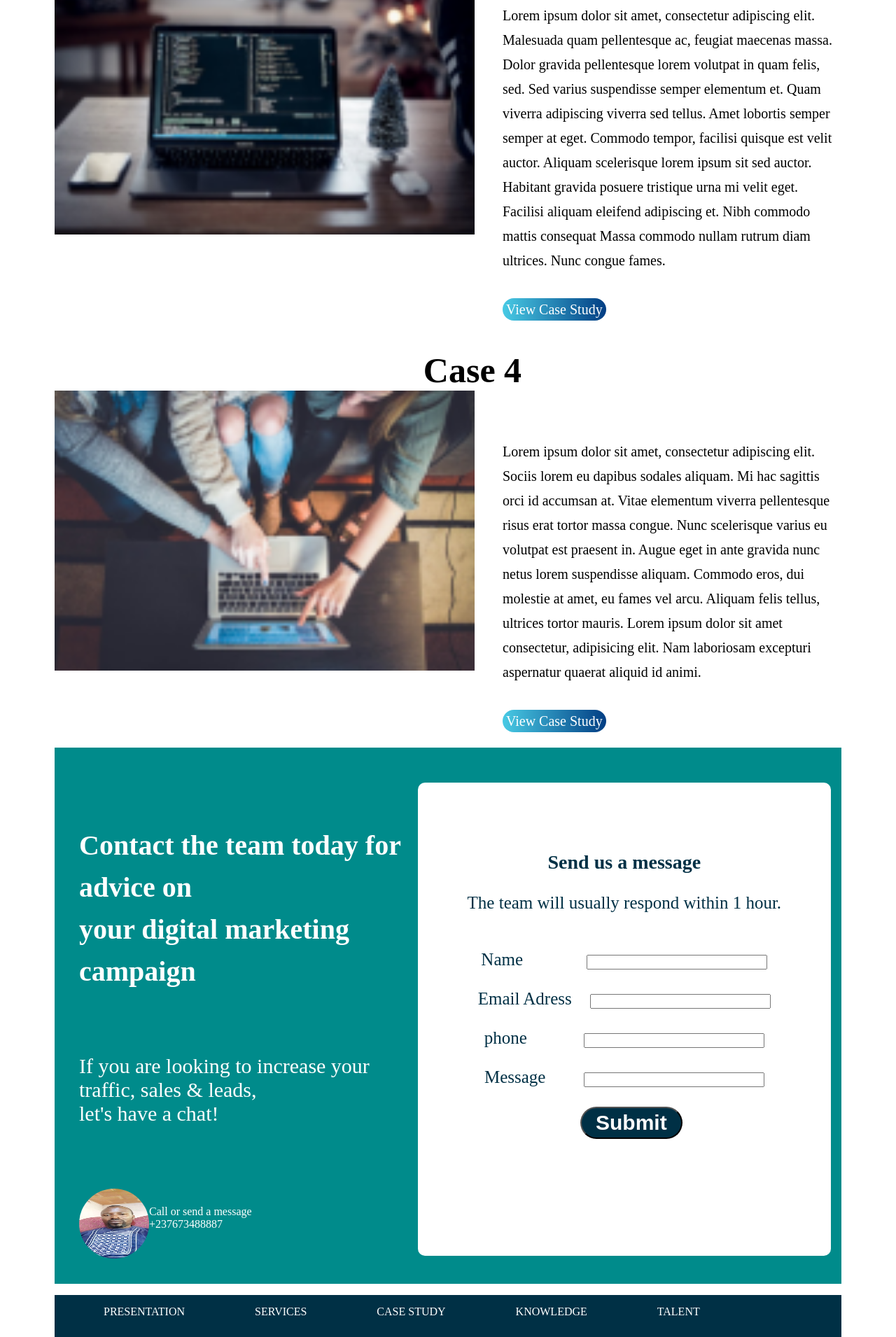
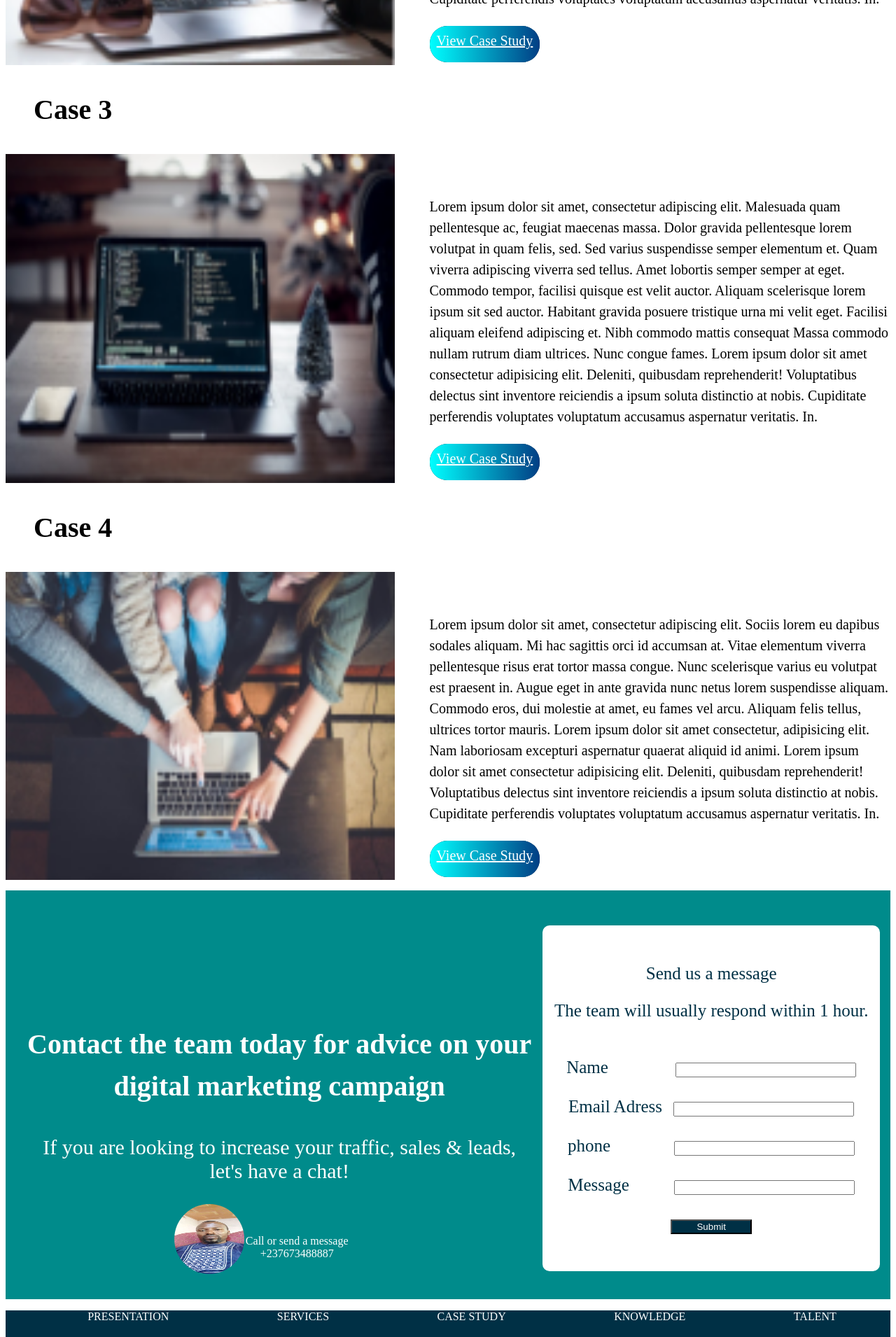
Before and after one commit to nkeumosoft/ninjashpere, a Django app: template website/websitecore/templates/websitecore/case-study.html in a window 1280 px wide; the page is wider, and only the part inside the window is pictured. Shown: the part 1560-3470 px from the top of that part at 70% size. Run offline with Django 3.2, Linux system fonts and the light colour scheme; the template is opened without the code that fills it, so the values that code supplies are empty.

Commit message:
reprise complète du css avec modification des noms des classes

```diff
--- a/website/websitecore/static/websitecore/css/case-study.css
+++ b/website/websitecore/static/websitecore/css/case-study.css
@@ -1,193 +1,180 @@
 * {
     box-sizing: content-box;
-}
-
-div.navbar {
-    display: flex;
-    justify-content: space-between;
-    height: 28px;
-    font-weight: 800;
-    font-size: 16px;
-    line-height: 28px;
-    font-family: poppins;
-    padding-top: 20px;
-    list-style: none;
-    margin-left: 70px;
-}
-
-.logo {
-    height: 25px;
-}
-
-nav {
-    display: flex;
-    gap: 90px;
 
 }
 
-.search-bar-icon {
-    height: 20px;
+.titre-principal {
+    text-align: center;
+    padding-top: 40px;
+    font-size: 40px;
+}
+nav ul {
+    display: flex;
+    list-style: none;
+    text-decoration: none;
+    justify-content: space-around;
 }
 
-div.navbar li a {
+.navbar a {
+
     text-decoration: none;
     color: #003045;
 }
 
-div.nav {
-    color: white;
+.head {
+    background-image: url(../../../static/websitecore/img/case-study-images/dev2.jpeg);
+    background-repeat: no-repeat;
+    background-size: 100%;
+    color: #fff;
+    padding-bottom: 15px;
 }
 
-div.navbar a:hover {
-    border-bottom: solid 2px aqua;
+.contact-btn {
+    background-color: #003045;
+    color: white;
+    border-radius: 10px;
+    background-color: #003045;
+    padding-bottom: 10px, 10px, 30px;
+
 }
 
-.head {
-    background-image: url(../../../static/websitecore/img/case-study-images/dev2.jpeg);
-    padding-top: 30px;
-    margin-top: 30px;
-    margin-left: 70px;
-    margin-right: 70px;
+.contact-btn a {
     color: #fff;
 }
 
-.title {
-    font-family: lexend;
-    font-size: 50px;
+.case-study-devise {
     text-align: center;
-    margin-left: 70px;
-    margin-top: 20px;
-
+    margin-top: -20px;
 }
 
-.titre1 {
-    font-family: lexend;
-    margin-left: auto;
-    margin-right: auto;
-}
-
-.description {
-    font-family: souce sans pro;
-    font-style: normal;
-    font-size: 20px;
-    line-height: 35px;
-    width: vw;
-    color: #000000;
-    margin-left: 20px;
+.case-study-img {
+    width: 50vw;
+    height: px;
 }
 
 .case-study-img-plus-description {
     display: flex;
-    gap: 20px;
 }
 
-
-.case-study-img {
-    height: 400px;
-    margin-top: -50px;
+.description {
+    width: 60%;
+    line-height: 30px;
+    font-size: 20px;
+    margin-left: 50px;
+    margin-top: 60px;
 }
 
-a.lien {
-    text-decoration: none;
-    font-size: 15px;
-    padding: 15px;
-    padding-bottom: 20px;
-    margin-bottom: -40px;
+.btn-viewcase {
+    background-color: #003045;
+    color: #fff;
+    padding: 10px 10px 20px;
+    border-radius: 25px;
+    background-image: linear-gradient(to left, #023E84, aqua);
 }
 
+.title {
 
+    font-size: 40px;
+    margin-left: 40px;
+}
+
+.bloc-contact-et-formulaire {
+    display: flex;
+    justify-content: space-around;
+    background-color: darkcyan;
+    padding: 50px 15px 40px;
+    color: #fff;
+    margin-top: 15px;
+}
+
+.formulaire {
+    background-color: #fff;
+    color: #003045;
+    padding-top: 30px;
+    width: 65%;
+    text-align: center;
+    border-radius: 10px;
+    font-size: 25px;
+}
+.name {
+    margin-left: 90px;
+    width: 250px;
+}
+.num {
+    margin-left: 85px;
+    width: 250px;
+}
+.sms {
+    margin-left: 58px;
+    width: 250px;
+}
+
+.email {
+    width: 250px;
+    margin-left: 10px;
+}
+
+.mon-image {
+    width: 100px;
+    height: 100px;
+    border-radius: 100%;
+    margin-left: -200px;
+}
+.simplecontact {
+    text-align: center;
+    padding: 100px 15px 0px;
+}
+.simplecontact-sms {
+    margin-top: -60px;
+    margin-left: 50px;
+}
+.firstp {
+    font-weight: 800;
+    line-height: 1.5;
+    font-size: 40px;
+}
+.secondp {
+    font-size: 30px;
+}
 .menu ul {
     display: flex;
-    margin-left: 30px;
-    padding-top: 15px;
-    gap: 100px;
+    justify-content: space-around;
+    list-style: none;
+}
+.menu a {
+    text-decoration: none;
+    color: white;
+}
 
+.menu a:hover {
+    border-bottom: solid 2px aqua;
+}
+
+section.navbarend {
+    background-color: #003045;
+    color: #fff;
 }
 
 div.foot {
     display: flex;
     justify-content: space-around;
     padding-top: 10px;
-
 }
-
-section.navbarend {
-    background-color: #003045;
-    color: #fff;
-    margin: 0px 70px 0px;
-}
-
 .contain :hover {
     border-bottom: solid 2px aqua;
 }
-
 .blog :hover {
     border-bottom: solid 2px aqua;
 }
 
 div.icon :hover {
     border-bottom: solid 2px aqua;
-
-}
-
-section.footer {
-    background-color: #003045;
-    color: white;
-    font-weight: 10px;
-    padding-top: 25px;
-
-}
-
-.contact-btn {
-    color: white;
-    border-radius: 10px;
-    background-color: #003045;
-    padding-bottom: 30px;
-    padding-left: 10px;
-    padding-right: 10px;
-}
-
-.numero {
-    font-weight: 100px;
-    margin-left: 10px;
-}
-
-.all-cases {
-    padding-top: 15px;
-    padding-left: 70px;
-    padding-right: 70px;
-}
-
-.ninjas {
-    margin-left: 170px;
-    margin-top: -35px;
-}
-
-.ninjas:hover {
-    border-bottom: solid 2px aqua;
-}
-
-.menu li {
-    display: flex;
-    text-decoration: none;
-    list-style: none;
-
-}
-
-.menu a {
-    text-decoration: none;
-    color: white;
-}
-
-.menu a:hover {
-
-    border-bottom: solid aqua 2px;
 }
 
 .logow {
 
-    margin-top: 20px;
-    padding-bottom: 20px;
+    margin-bottom: 30px;
+    margin-left: 10px;
     height: 20px;
 }
 
@@ -196,175 +183,87 @@ section.footer {
     margin-top: -20px;
 }
 
-.btn-viewcase {
-    text-decoration: none;
-    color: #fff;
-    background-image: linear-gradient(to left, #023E84, #48cae4);
-    padding: 5px;
-    border-radius: 25px;
-    margin-top: 20px;
+.infos-localisation span {
+    font-size: 15px;
 }
 
-.mon-image {
-    height: 100px;
-    width: 100px;
-    border-radius: 100%;
-    margin-top: 60px;
-}
-
-.contact {
-    display: flex;
-    background-color: darkcyan;
-    padding-bottom: 40px;
-    padding-top: 50px;
-    padding-left: 15px;
-    padding-right: 15px;
-    color: #fff;
-    margin-left: 70px;
-    margin-right: 70px;
-}
-
-input {
-    margin-left: 20px;
-}
-
-.name {
-    margin-left: 85px;
-    width: 250px;
-}
-
-.num {
-    margin-left: 75px;
-    width: 250px;
-}
-
-.sms {
-    margin-left: 48px;
-    width: 250px;
-}
-
-.email {
-    width: 250px;
-}
-
-.firstp {
-    font-weight: 800;
-    line-height: 1.5;
-    font-size: 40px;
-}
-
-.secondp {
-    font-size: 30px;
+.copyright {
+    margin-left: 200px;
 }
 
 .bouton {
+    width:100px;
+    background-color: #003045;
     color: #fff;
-    background-color: #003045;
-    padding: 20px;
-    border-radius: 25px;
-    font-weight: 800;
-    font-size: 30px;
-    line-height: 2px;
-    cursor: pointer;
 }
 
-.simplecont {
-    padding: 20px;
+/* les medias queries */
 
-}
-
-.formulaire {
-    background-color: #fff;
-    color: #003045;
-    padding: 70px;
-   width: 60%;
-    text-align: center;
-    border-radius: 10px;
-    font-size: 25px;
-}
-
-.titre-formulaire {
-    font-size: 28px;
-    font-weight: 700;
-}
-
-
-.call {
-    justify-content: space-around;
-    width: 400px;
-}
-
-.contact-sms {
-    margin-left: 100px;
-    margin-top: -80px;
-
-}
-
-.tel:hover {
-    color: #003045;
-}
-
-
-
-
-
-@media (max-width:420px) {
+@media (max-width:320px) {
     .case-study-img-plus-description {
         flex-direction: column;
-        width: 300px;
     }
 
-    .contact {
+    .case-study-img {
+        width: 100%;
+        margin-left: 20px;
+        flex-shrink: 2;
+
+    }
+
+    .bloc-contact-et-formulaire {
         flex-direction: column;
+    }
+
+    .formulaire {
         width: 100%;
     }
 
-    .formulaire {
-        flex-direction: column;
+    input {
         width: 100%;
+    }
+
+    .name {
+        margin-left: 0px;
+        width: 250px;
+    }
+
+    .num {
+        margin-left: 0px;
+        width: 250px;
+    }
+
+    .sms {
+        margin-left: 0px;
+        width: 250px;
+    }
+
+    nav ul {
+        display: block;
     }
 
     .description {
         width: 100%;
     }
 
-    .case-study-img {
-        width: 100%;
-        height: 300px;
+    .menu ul {
+        flex-direction: column;
+        align-items: center;
     }
 
-    .simplecont {
-        width: 100%;
-        background-color: blueviolet;
+    .title {
+        margin-top: 00px;
     }
 
-    div.navbar {
-        width: 100%;
-        margin-top: 90px;
-        gap: 0px;
+    div.foot {
+        flex-direction: column;
+        align-items: center;
     }
 
-    .search-bar-icon-svg {
-        height: 5px;
-        width: 5px;
-    }
-
-    nav {
-
-        justify-content: space-around;
-        flex-direction: column;
-        gap: 0px;
-    }
-
-    .call {
+    .copyright {
+        text-align:left;
+        margin-right: 10px;
+        margin-left: 0px;
         width: 100%;
     }
-
-    .head {
-        display: block;
-        margin-left: auto;
-        margin-right: auto;
-        gap: 5px;
-width: 400px;
-    }
 }
--- a/website/websitecore/templates/websitecore/case-study.html
+++ b/website/websitecore/templates/websitecore/case-study.html
@@ -6,17 +6,12 @@
     <meta http-equiv="X-UA-Compatible" content="IE=edge">
     <meta name="viewport" content="width=device-width, initial-scale=1.0">
     <link rel="stylesheet" href="../../static/websitecore/css/case-study.css">
-    <link rel="shortcut icon" href="favicon.ico" type="image/x-icon">
     <link rel="preconnect" href="https://fonts.googleapis.com">
-    <link rel="preconnect" href="https://fonts.gstatic.com" crossorigin>
-    <link rel="stylesheet">
-    <link rel="preconnect" href="https://fonts.googleapis.com">
-    <link rel="preconnect" href="https://fonts.gstatic.com" crossorigin>
-
     <link rel="preconnect" href="https://fonts.gstatic.com" crossorigin>
     <link rel="preconnect" href="https://fonts.googleapis.com">
     <link rel="preconnect" href="https://fonts.gstatic.com" crossorigin>
-    <link <link rel="stylesheet" href="https://cdnjs.cloudflare.com/ajax/libs/font-awesome/6.2.0/css/all.min.css"
+    <link rel="preconnect" href="https://fonts.gstatic.com" crossorigin>
+    <link rel="stylesheet" href="https://cdnjs.cloudflare.com/ajax/libs/font-awesome/6.2.0/css/all.min.css"
         integrity="sha512-xh6O/CkQoPOWDdYTDqeRdPCVd1SpvCA9XXcUnZS2FmJNp1coAFzvtCN9BmamE+4aHK8yyUHUSCcJHgXloTyT2A=="
         crossorigin="anonymous" referrerpolicy="no-referrer" />
 
@@ -25,38 +20,48 @@
 
 <body>
     <main>
+        <!-- <picture
+            <source media="(100px)" srcset="">
+            <img src="/ninjashpere/website/websitecore/static/websitecore/img/case-study-images/dev2.jpeg" alt="">
+        </picture> -->
 
         <div class="navbar">
+
             <nav>
-                <img class="logo" src="../../static/websitecore/img/case-study-images/logo.png" alt="Ninja">
+                <ul>
+                    <div class="logo"> <img src="../../static/websitecore/img/case-study-images/logo.png" alt="Ninja">
+                    </div>
+                    <li><a href="">PRESENTATION</a></li>
+                    <li><a href="">SERVICES</a></li>
+                    <li><a href="">CASE STUDY</a></li>
+                    <li><a href="">KNOWLEDGE</a></li>
+                    <li><a href="">TALENT</a></li>
+                    <img class="search-bar-icon"
+                        src="../../static/websitecore/img/case-study-images/search-bar-icon-svg.png"
+                        alt="search-bar-icon-svg">
+                    <a class="contact-btn" href="">Get in touch</a>
+                </ul>
 
-                <li><a href="#">PRESENTATION</a></li>
-                <li><a href="">SERVICES</a></li>
-                <li><a href="">CASE STUDY</a></li>
-                <li><a href="">KNOWLEDGE</a></li>
-                <li><a href="">TALENT</a></li>
-
-                <img class="search-bar-icon" src="../../static/websitecore/img/case-study-images/search-bar-icon-svg.png" alt="search-bar-icon-svg">
-                <a class="contact-btn" href="">Get in touch</a>
             </nav>
+        </div>
         </div>
         <div class="head">
             <h1>
-                <title class="titre1">Case Studies</title>
+                <p class="titre-principal">Case Studies</p>
+
+
             </h1>
             <h3>
-                <center>Awesome Work - Awesome Results - Read Our Success </center>
+                <p class="case-study-devise"> Awesome Work - Awesome Results - Read Our Success </p>
             </h3>
-
-            <h2>
-                <center>Case Studies</center>
 
         </div>
 
-        <div class="all-cases">
+        <!-- <section> class="all-cases"> -->
             <h3 class="title">Case 1</h3>
             <div class="case-study-img-plus-description">
-                <img class="case-study-img" src="../../static/websitecore/img/case-study-images/fotis.png" alt="desk-two-screens">
+                <img class="case-study-img" src="../../static/websitecore/img/case-study-images/fotis.png"
+                    alt="desk-two-screens">
                 <p class="description">Lorem ipsum dolor sit amet, consectetur adipiscing elit. Et id massa integer quis
                     placerat
                     hendrerit in
@@ -67,7 +72,13 @@
                     faucibus montes, lectus ornare feugiat dolor est in sit.
                     Et egestas faucibus tristique nisi arcu urna viverra lorem. Suspendisse massa dictum amet non quis
                     nibh
-                    pellentesque nec magna. Non ante in euismod etiam. Vivamus augue.
+                    pellentesque nec magna. Non ante in euismod etiam. Vivamus augue. Lorem ipsum dolor sit amet
+                    consectetur
+                    adipisicing elit. Deleniti, quibusdam reprehenderit! Voluptatibus delectus sint inventore reiciendis
+                    a
+                    ipsum soluta distinctio at nobis. Cupiditate perferendis voluptates voluptatum accusamus aspernatur
+                    veritatis. In.
+
                     <br> <br>
                     <a class="btn-viewcase" href="#">View Case Study</a>
                 </p>
@@ -75,7 +86,8 @@
             </div>
             <h3 class="title">Case 2</h3>
             <div class="case-study-img-plus-description">
-                <img class="case-study-img" src="../../static/websitecore/img/case-study-images/olaf.png" alt="laptop+phone">
+                <img class="case-study-img" src="../../static/websitecore/img/case-study-images/olaf.png"
+                    alt="laptop+phone">
                 <p class="description">
                     Lorem ipsum dolor sit amet, consectetur adipiscing elit. Eget blandit vel nulla turpis rutrum id
                     sit.
@@ -87,7 +99,12 @@
                     hendrerit non enim, sed consectetur feugiat magna urna nunc. Viverra praesent nunc, in sem.
                     Ultricies amet consequat proin at rhoncus egestas tincidunt odio. Nibh mattis at tempus facilisi in
                     amet
-                    tortor. Blandit blandit proin. <br> <br>
+                    tortor. Blandit blandit proin. Lorem ipsum dolor sit amet consectetur
+                    adipisicing elit. Deleniti, quibusdam reprehenderit! Voluptatibus delectus sint inventore reiciendis
+                    a
+                    ipsum soluta distinctio at nobis. Cupiditate perferendis voluptates voluptatum accusamus aspernatur
+                    veritatis. In.
+                    <br> <br>
 
 
                     <a class="btn-viewcase" href="#">View Case Study</a>
@@ -96,8 +113,10 @@
             </div>
             <h3 class="title">Case 3</h3>
             <div class="case-study-img-plus-description">
-                <img class="case-study-img" src="../../static/websitecore/img/case-study-images/joshua.png" alt="laptop-shoe-phone">
-                <p class="description">Lorem ipsum dolor sit amet, consectetur adipiscing elit. Malesuada quam pellentesque ac,
+                <img class="case-study-img" src="../../static/websitecore/img/case-study-images/joshua.png"
+                    alt="laptop-shoe-phone">
+                <p class="description">Lorem ipsum dolor sit amet, consectetur adipiscing elit. Malesuada quam
+                    pellentesque ac,
                     feugiat
                     maecenas
                     massa. Dolor gravida pellentesque lorem volutpat in quam felis, sed. Sed varius suspendisse semper
@@ -106,7 +125,12 @@
                     facilisi quisque est velit auctor. Aliquam scelerisque lorem ipsum sit sed auctor. Habitant gravida
                     posuere
                     tristique urna mi velit eget. Facilisi aliquam eleifend adipiscing et. Nibh commodo mattis consequat
-                    Massa commodo nullam rutrum diam ultrices. Nunc congue fames.
+                    Massa commodo nullam rutrum diam ultrices. Nunc congue fames. Lorem ipsum dolor sit amet consectetur
+                    adipisicing elit. Deleniti, quibusdam reprehenderit! Voluptatibus delectus sint inventore reiciendis
+                    a
+                    ipsum soluta distinctio at nobis. Cupiditate perferendis voluptates voluptatum accusamus aspernatur
+                    veritatis. In.
+
                     <br> <br>
                     <a class="btn-viewcase" href="">View Case Study</a>
                 </p>
@@ -114,8 +138,10 @@
             </div>
             <h3 class="title">Case 4</h3>
             <div class="case-study-img-plus-description">
-                <img class="case-study-img" src="../../static/websitecore/img/case-study-images/john.png" alt="feet-laptop">
-                <p class="description">Lorem ipsum dolor sit amet, consectetur adipiscing elit. Sociis lorem eu dapibus sodales
+                <img class="case-study-img" src="../../static/websitecore/img/case-study-images/john.png"
+                    alt="feet-laptop">
+                <p class="description">Lorem ipsum dolor sit amet, consectetur adipiscing elit. Sociis lorem eu dapibus
+                    sodales
                     aliquam. Mi hac
                     sagittis orci id accumsan at. Vitae elementum viverra pellentesque risus erat tortor massa congue.
                     Nunc
@@ -125,26 +151,31 @@
                     tortor
                     mauris. Lorem ipsum dolor sit amet consectetur, adipisicing elit. Nam laboriosam excepturi
                     aspernatur
-                    quaerat aliquid id animi. <br>
+                    quaerat aliquid id animi. Lorem ipsum dolor sit amet consectetur
+                    adipisicing elit. Deleniti, quibusdam reprehenderit! Voluptatibus delectus sint inventore reiciendis
+                    a
+                    ipsum soluta distinctio at nobis. Cupiditate perferendis voluptates voluptatum accusamus aspernatur
+                    veritatis. In.
+                    <br>
                     <br>
                     <a class="btn-viewcase" href="">View Case Study</a>
 
                 </p>
             </div>
-        </div>
-        <section class="contact">
-            <div class="simplecont">
-                <p class="firstp">Contact the team today for advice on <br> your digital marketing campaign</p> <br>
-                <p class="secondp">If you are looking to increase your traffic, sales & leads, <br> let's have a chat!
+        </section>
+        <section class="bloc-contact-et-formulaire">
+            <div class="simplecontact">
+                <p class="firstp">Contact the team today for advice on your digital marketing campaign</p>
+                <p class="secondp">If you are looking to increase your traffic, sales & leads, let's have a chat!
                 </p>
                 <div class="call">
-                    <img class="mon-image" src="../../static/websitecore/img/case-study-images/grave.jpg" alt="mon image">
+                    <img class="mon-image" src="../../static/websitecore/img/case-study-images/grave.jpg"
+                        alt="mon image 30*30">
                     <div>
-                        <p class="contact-sms">Call or send a message <br><span class="tel">+237673488887</span></p> <span>
-                            <center>
+                        <p class="simplecontact-sms">Call or send a message <br><span class="tel">+237673488887</span>
+                        </p>
 
                     </div>
-
                 </div>
             </div>
             <div class="formulaire">
@@ -191,12 +222,14 @@
                     <p>Content Writing</p>
                 </div>
 
-                <div class="plan-de-localisation">
+                <div class="infos-localisation">
                     <h3>Yaoundé</h3>
-                    <img src="../../static/websitecore/img/case-study-images/local.png" alt="icon-localisation"><span class="span">Rond
+                    <img src="../../static/websitecore/img/case-study-images/local.png" alt="icon-localisation"><span
+                        class="span">Rond
                         point
                         Express Biyem Assi </span> <br>
-                    <img src="../../static/websitecore/img/case-study-images/call.png" alt="call-icon"><span class="numero">+237
+                    <img src="../../static/websitecore/img/case-study-images/call.png" alt="call-icon"><span
+                        class="numero">+237
                         000 000 000</span> <br>
                     <img src="../../static/websitecore/img/case-study-images/@.png" alt="@"><span
                         class="span">info@ninjasphere.cm</span>
@@ -206,7 +239,7 @@
                 </div>
             </div>
             <img class="logow" src="../../static/websitecore/img/case-study-images/logo white 1.png" alt="Ninja">
-            <p class="ninjas"> Ninjasphere © 2022. All rights reserved</p>
+            <p class="copyright"> Ninjasphere © 2022. All rights reserved</p>
         </section>
     </main>
     <footer></footer>
```
